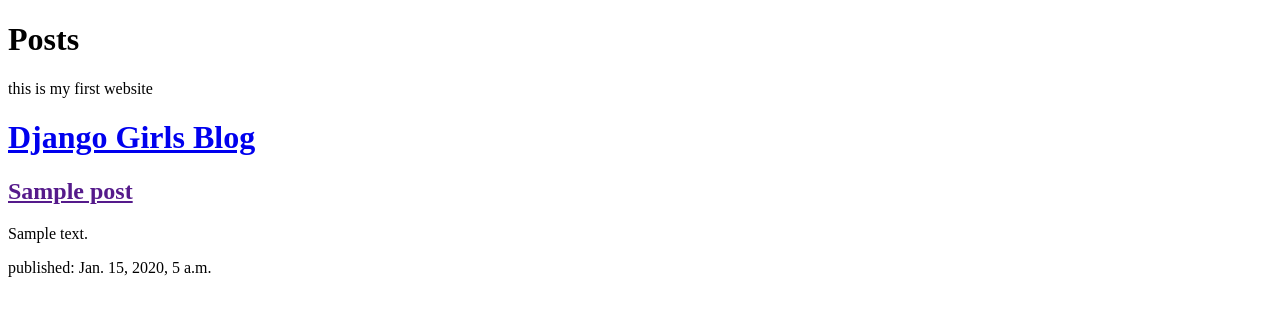
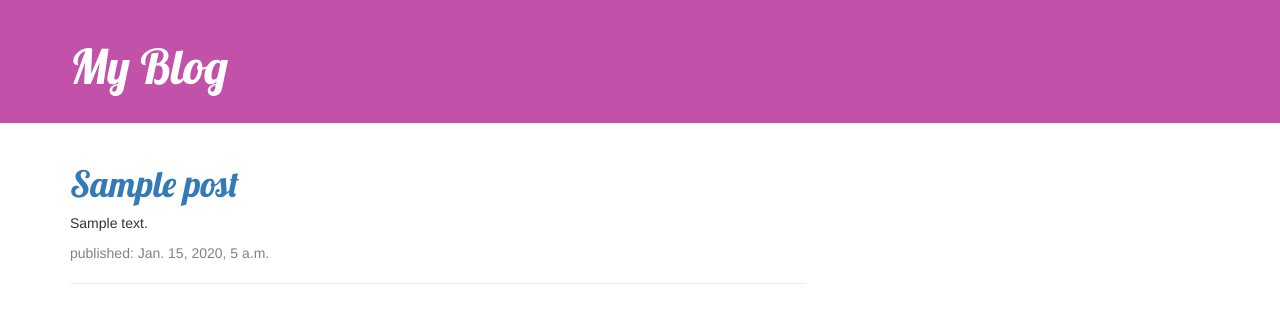
Before and after one commit to OmarJemal/Django-Blog-App, a Django app: template blog/templates/blog/post_list.html in a window 1280 px wide. Shown: the top 323 px of the page. Run offline with Django 3.2, Linux system fonts and the light colour scheme; the template is opened without the code that fills it: values that come from a table or form of the project are taken from there, others are empty; tables that the repository leaves empty hold one stand-in row (values such as "Sample post"); some libraries are stand-ins or nearby versions.

Commit message:
Added view and template for detailed blog post as well as CSS for the site.

```diff
--- /dev/null
+++ b/blog/static/css/blog.css
@@ -0,0 +1,51 @@
+
+
+.page-header{
+    /*background-color: #ff7310;*/
+    background-color: #C251aa;
+    margin-top: 0;
+    padding: 20px 20px 20px 40px;
+}
+
+.page-header h1, .page-header h1 a, .page-header h1 a:visited, .page-header h1 a:active {
+    color: #ffffff;
+    font-size: 36pt;
+    text-decoration: none;
+    padding-left: 15px;
+}
+
+.content {
+    margin-left: 40px;
+}
+
+h1 ,h2 ,h3, h4 {
+    font-family: 'Lobster', cursive;
+}
+
+.date{
+    color: #828282;
+}
+
+.save{
+    float: right;
+}
+
+.post-form textarea, .post-form input {
+    width: 100%;
+}
+
+.top-menu, .top-menu:hover, .top-menu:visited {
+    color: #ffffff;
+    float: right;
+    font-size: 26pt;
+    margin-right: 20px;
+}
+
+.post {
+    margin-bottom: 35px;
+    padding-left: 15px;
+}
+
+.post h2 a, .post h2 a:visited {
+    color: #000000;
+}
--- /dev/null
+++ b/blog/templates/blog/base.html
@@ -0,0 +1,31 @@
+<!DOCTYPE html>
+
+{% load static %}
+<html>
+    <head>
+
+        <title>My Blog</title>
+        <link rel="stylesheet" href="//maxcdn.bootstrapcdn.com/bootstrap/3.2.0/css/bootstrap.min.css">
+        <link rel="stylesheet" href="//maxcdn.bootstrapcdn.com/bootstrap/3.2.0/css/bootstrap-theme.min.css">
+        <link href="//fonts.googleapis.com/css?family=Lobster&subset=latin,latin-ext" rel="stylesheet" type="text/css">
+        <link rel="stylesheet" href="{% static 'css/blog.css' %}">
+
+    </head>
+    <body>
+
+
+        <body>
+    <div class="page-header">
+        <h1><a href="/">My Blog</a></h1>
+    </div>
+    <div class="content container">
+        <div class="row">
+            <div class="col-md-8">
+            {% block content %}
+            {% endblock %}
+            </div>
+        </div>
+    </div>
+</body>
+    </body>
+</html>
--- a/blog/templates/blog/post_list.html
+++ b/blog/templates/blog/post_list.html
@@ -1,26 +1,19 @@
-<!DOCTYPE html>
-<html>
-    <head>
-        <title>My Blog</title>
-    </head>
-    <body>
-        <h1>Posts</h1>
-        <p>this is my first website</p>
-
-        <div>
-            <h1><a href="/">Django Girls Blog</a></h1>
-        </div>
 
 
-        {% for post in posts%}
-           <div>
-                <h2><a href="">{{ post.title }}</a></h2>
-                <p>{{ post.text|linebreaksbr }}</p>
-                <p>published: {{ post.published_date }}</p>
-            </div>
-        {% endfor %}
+{% extends 'blog/base.html' %}
 
+{% block content %}
 
+{% for post in posts %}
+    <div class="post">
 
-    </body>
-</html>
+        <h1><a href="{% url 'post_detail' pk=post.pk %}">{{ post.title }}</a></h1>
+        <p>{{ post.text|linebreaksbr }}</p>
+        <div class="date">
+            <p>published: {{ post.published_date }}</p>
+        </div>
+        <hr>
+    </div>
+{% endfor %}
+
+{% endblock %}
--- a/blog/urls.py
+++ b/blog/urls.py
@@ -3,4 +3,5 @@
 
 urlpatterns = [
     path('', views.post_list, name='post_list'),
+    path('post/<int:pk>/', views.post_detail, name = 'post_detail'),
 ]
```
Also changed, not shown: blog/templates/blog/post_detail.html (added, +13 -0 lines), blog/views.py (+6 -1 lines).
